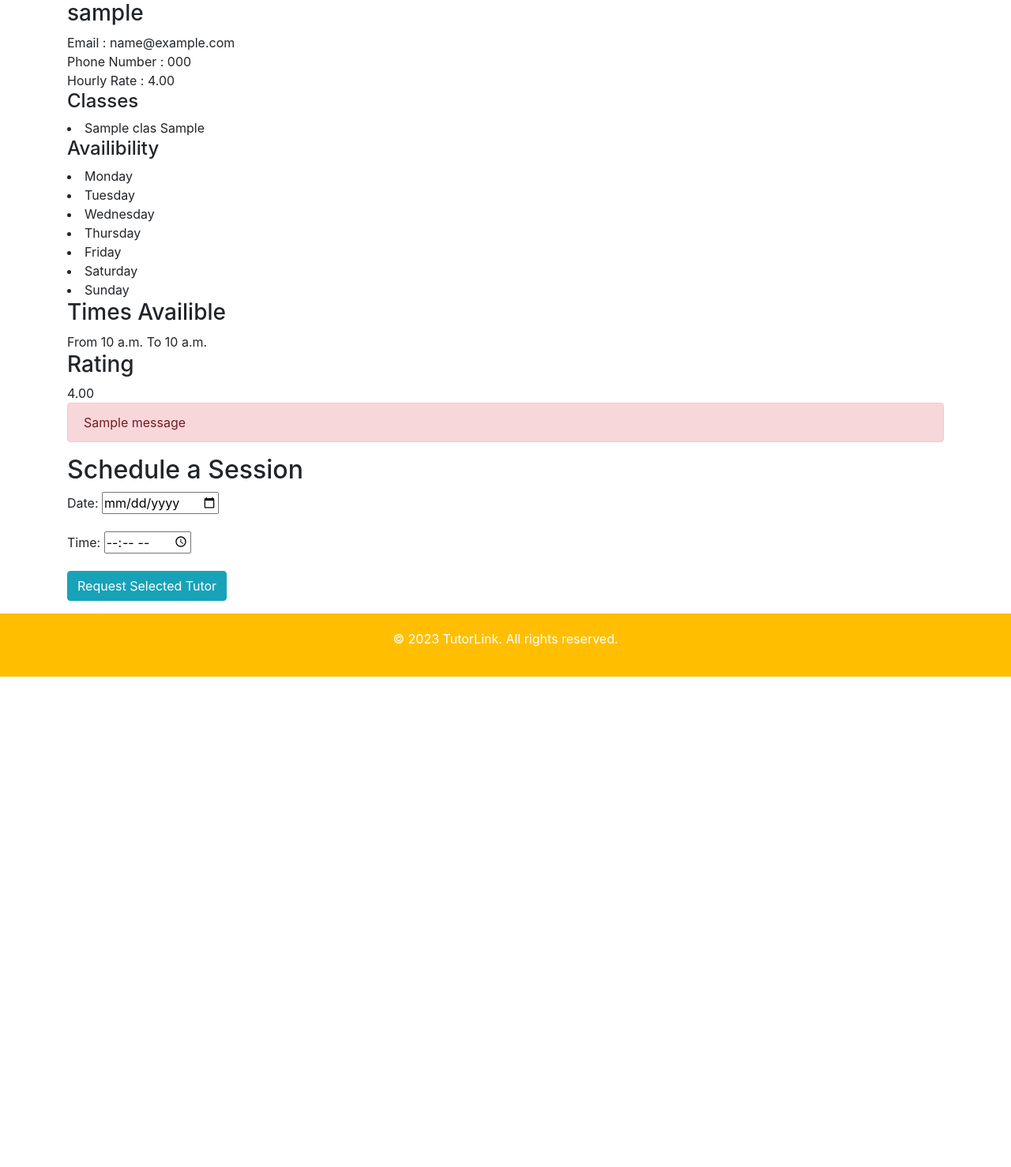
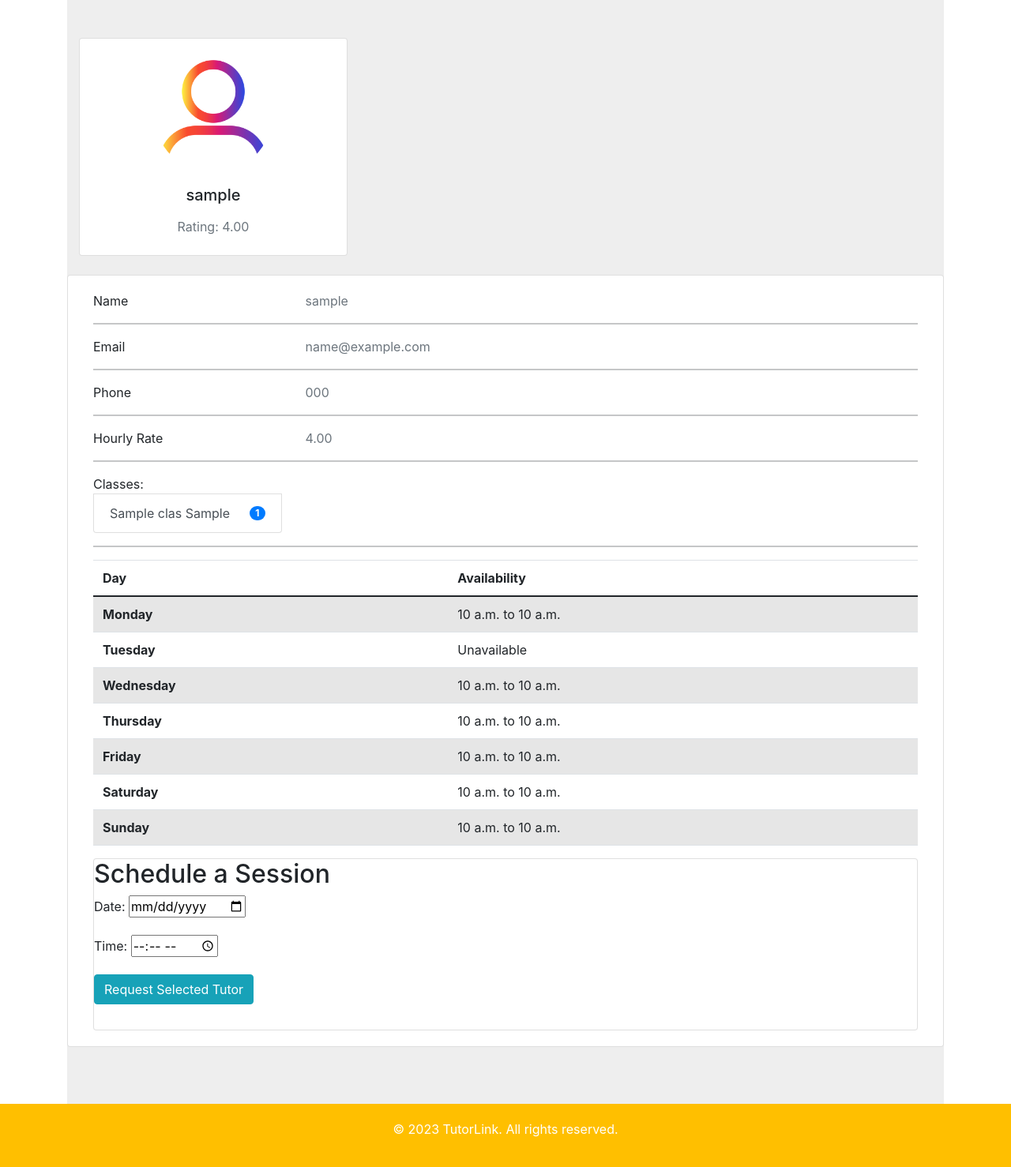
Before and after one commit to kaukabrizvi/tutorlink, a Django app: page /student/tutorProfile/1 in a window 1280 px wide. Shown: the part 56-1534 px from the top of the page at 79% size. Before the commit the page ends 913 px from the top, so only its background shows below. Run offline with Django 4.2, Linux system fonts and the light colour scheme; tables that the repository leaves empty hold one stand-in row (values such as "Sample post"); one stand-in notice (Sample message) is shown; some libraries are stand-ins or nearby versions.

Commit message:
Bootstrapped
Student and tutor requests on landing page, tutor profile page, and upcoming tutoring sessions

```diff
--- a/mainapp/models.py
+++ b/mainapp/models.py
@@ -13,6 +13,10 @@
     date = models.DateField()
     time = models.TimeField()
     has_rated = models.BooleanField(default=False)
+
+    def is_upcoming(self):
+        sesh_datetime = datetime.combine(self.date, self.time)
+        return sesh_datetime > datetime.now()
 class Class(models.Model):
     id = models.UUIDField(primary_key=True, default=uuid.uuid4, editable=False)
     subject = models.CharField(max_length=50)
--- a/mainapp/templates/mainapp/tutorProfile.html
+++ b/mainapp/templates/mainapp/tutorProfile.html
@@ -1,51 +1,173 @@
+<style type="text/css">
+  @media (min-width: 768px){
+  .seven-cols .col-md-1,
+  .seven-cols .col-sm-1,
+  .seven-cols .col-lg-1  {
+    width: 100%;
+    *width: 100%;
+  }
+}
+
+@media (min-width: 992px) {
+  .seven-cols .col-md-1,
+  .seven-cols .col-sm-1,
+  .seven-cols .col-lg-1 {
+    width: 14.285714285714285714285714285714%;
+    *width: 14.285714285714285714285714285714%;
+    max-width: 14.285714285714285714285714285714% !important;
+flex:none !important;
+  }
+}
+
+@media (min-width: 1200px) {
+  .seven-cols .col-md-1,
+  .seven-cols .col-sm-1,
+  .seven-cols .col-lg-1 {
+    width: 14.285714285714285714285714285714%;
+    *width: 14.285714285714285714285714285714%;
+    max-width: 14.285714285714285714285714285714% !important;
+flex:none !important;
+  }
+}
+</style>
 {% extends 'mainapp/base.html' %}
 {% load static %}
 {% block content %}
+<section style="background-color: #eee;">
+    <div class="container py-5">
 
-<h3>{{tutor.user.username}}</h3>
-Email : {{tutor.user.email}}<br>
-Phone Number : {{tutor.phone_number}}<br>
-Hourly Rate : {{tutor.hourly_rate}}
-<h4>Classes</h4>
-    {% for class in tutor.classes.all %}
-    <li>{{class.subject}} {{class.catalog_nbr}}</li>
+      <div class="row">
+        <div class="col-lg-4">
+          <div class="card mb-4">
+            <div class="card-body text-center">
+              <img src="{% static 'images/profile.jpg' %}" alt="avatar"
+                class="rounded-circle img-fluid" style="width: 150px;">
+              <h5 class="my-3">{{tutor.user.username}}</h5>
+              <p class="text-muted mb-1">Rating: {{tutor.rating}}</p>
+              </div>
+            </div>
+        </div>
+        </div>
+        <div class="row">
+          <div class="card mb-4">
+            <div class="card-body">
+              <div class="row">
+                <div class="col-sm-3">
+                  <p class="mb-0">Name</p>
+                </div>
+                <div class="col-sm-9">
+                  <p class="text-muted mb-0">{{tutor.user.username}}</p>
+                </div>
+              </div>
+              <hr>
+              <div class="row">
+                <div class="col-sm-3">
+                  <p class="mb-0">Email</p>
+                </div>
+                <div class="col-sm-9">
+                  <p class="text-muted mb-0">{{tutor.user.email}}</p>
+                </div>
+              </div>
+              <hr>
+              <div class="row">
+                <div class="col-sm-3">
+                  <p class="mb-0">Phone</p>
+                </div>
+                <div class="col-sm-9">
+                  <p class="text-muted mb-0">{{tutor.phone_number}}</p>
+                </div>
+              </div>
+              <hr>
+              <div class="row">
+                <div class="col-sm-3">
+                  <p class="mb-0">Hourly Rate</p>
+                </div>
+                <div class="col-sm-9">
+                  <p class="text-muted mb-0">{{tutor.hourly_rate}}</p>
+                </div>
+              </div>
+              <hr>
+                <div class="row">
+                    <div class="col-sm-3">
+                      <p class="mb-0">Classes:</p>
+                    {% for name in tutor.classes.all %}
+                    <a class="list-group-item list-group-item-action d-flex justify-content-between align-items-center" href="{% url 'expand_class' course_id=name.id %}">{{ name.subject }} {{name.catalog_nbr}}
+                      <span class="badge badge-primary badge-pill">{{name.tutors.count}}</span>
+                      </a>
                 {% endfor %}
-<h4>Availibility</h4>
+
+                </div>
+            </div>
+                    <hr>
+                    <table class="table table-striped">
+                      <thead>
+                        <tr>
+                          <th scope="col">Day</th>
+                          <th scope="col">Availability</th>
+                        </tr>
+                      </thead>
+                      <tbody>
+                        <tr>
+                          <th scope="row">Monday</th>
                           {% if tutor.monday %}
-    <li>Monday</li>
+                          <td>{{tutor.avail_start}} to {{tutor.avail_end}}</td>
+                          {% else %}
+                          <td>Unavailable</td>
                           {% endif %}
-    {% if tutor.tuesday %}
-    <li>Tuesday</li>
+                        </tr>
+                        <tr>
+                          <th scope="row">Tuesday</th>
+                          {% if tutor.Tuesday %}
+                          <td>{{tutor.avail_start}} to {{tutor.avail_end}}</td>
+                          {% else %}
+                          <td>Unavailable</td>
                           {% endif %}
+                        </tr>
+                        <tr>
+                          <th scope="row">Wednesday</th>
                           {% if tutor.wednesday %}
-    <li>Wednesday</li>
+                          <td>{{tutor.avail_start}} to {{tutor.avail_end}}</td>
+                          {% else %}
+                          <td>Unavailable</td>
                           {% endif %}
+                        </tr>
+                        <tr>
+                          <th scope="row">Thursday</th>
                           {% if tutor.thursday %}
-    <li>Thursday</li>
+                          <td>{{tutor.avail_start}} to {{tutor.avail_end}}</td>
+                          {% else %}
+                          <td>Unavailable</td>
                           {% endif %}
+                        </tr>
+                        <tr>
+                          <th scope="row">Friday</th>
                           {% if tutor.friday %}
-    <li>Friday</li>
+                          <td>{{tutor.avail_start}} to {{tutor.avail_end}}</td>
+                          {% else %}
+                          <td>Unavailable</td>
                           {% endif %}
+                        </tr>
+                        <tr>
+                          <th scope="row">Saturday</th>
                           {% if tutor.saturday %}
-    <li>Saturday</li>
+                          <td>{{tutor.avail_start}} to {{tutor.avail_end}}</td>
+                          {% else %}
+                          <td>Unavailable</td>
                           {% endif %}
+                        </tr>
+                        <tr>
+                          <th scope="row">Sunday</th>
                           {% if tutor.sunday %}
-    <li>Sunday</li>
+                          <td>{{tutor.avail_start}} to {{tutor.avail_end}}</td>
+                          {% else %}
+                          <td>Unavailable</td>
                           {% endif %}
-<h3>Times Availible</h3>
-From {{tutor.avail_start}} To {{tutor.avail_end}}
-
-<h3>Rating</h3>
-{{tutor.rating}}
-
-
-{% if messages %}
-    {% for message in messages %}
-    <div class="alert alert-danger" role="alert">
-        {{message}}
-      </div>
-    {% endfor %}
-{% endif %}
+                        </tr>
+                      </tbody>
+                    </table>
+        <div class="card mb-4 mb-lg-0">
+          <div class="card-body p-0">
+            <ul class="list-group list-group-flush rounded-3">
               <h2>Schedule a Session</h2>
                 <form action="{% url 'add-from-their-profile' %}" method="POST">
                   <div class="form-group">
@@ -54,5 +176,10 @@
                 <button type="submit" class="btn btn-info" name="tutor" value="{{tutor.id}}">Request Selected Tutor</button>
                 </div>
               </form>
-
+            </ul>
+          </div>
+        </div>
+      </div>
+    </div>
+  </section>
 {% endblock %}
--- a/mainapp/views.py
+++ b/mainapp/views.py
@@ -429,7 +429,8 @@
     user = Profile.objects.get(user=request.user)
     context = {
         "sesh" : TutorSesh.objects.get(id=sesh_id),
-        "tutor": TutorSesh.objects.get(id=sesh_id).tutor
+        "tutor": TutorSesh.objects.get(id=sesh_id).tutor,
+        "is_upcoming": TutorSesh.objects.get(id=sesh_id).is_upcoming()
     }
     return render(request, "mainapp/review.html", context)
 
```
Also changed, not shown: mainapp/templates/mainapp/landing_page.html (+5 -6 lines), mainapp/templates/mainapp/review.html (+9 -9 lines), mainapp/static/images/profile.jpg (added). Lines whose indentation alone changed are shown as unchanged.
